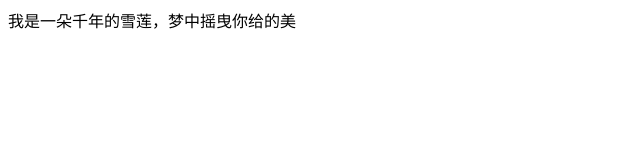
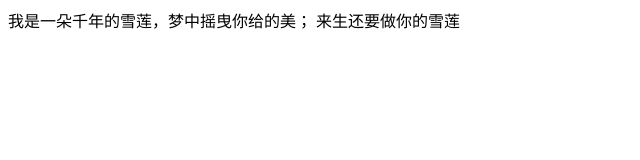
Before and after one commit to zhaohaiming-work/myDoc, a plain HTML site: page src/pages/index.html in a window 1280 px wide. Shown: the whole page, without its empty margins (0-640 px from the left). Drawn offline with Linux system fonts and the light colour scheme.

Commit message:
再次修改了一下

```diff
--- a/src/pages/index.html
+++ b/src/pages/index.html
@@ -7,6 +7,7 @@
   <title>Document</title>
 </head>
 <body>
-  我是一朵千年的雪莲，梦中摇曳你给的美
+  我是一朵千年的雪莲，梦中摇曳你给的美；
+  来生还要做你的雪莲
 </body>
 </html>
```
